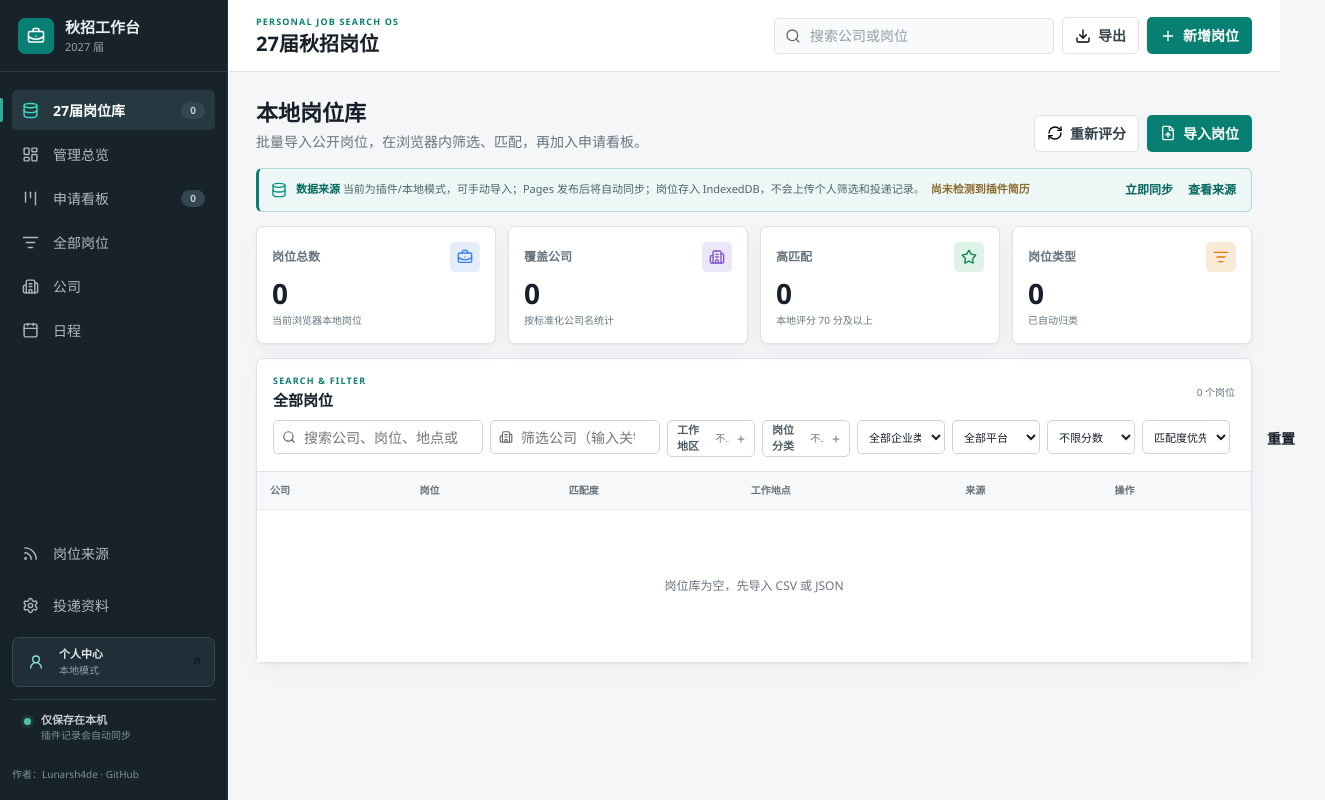
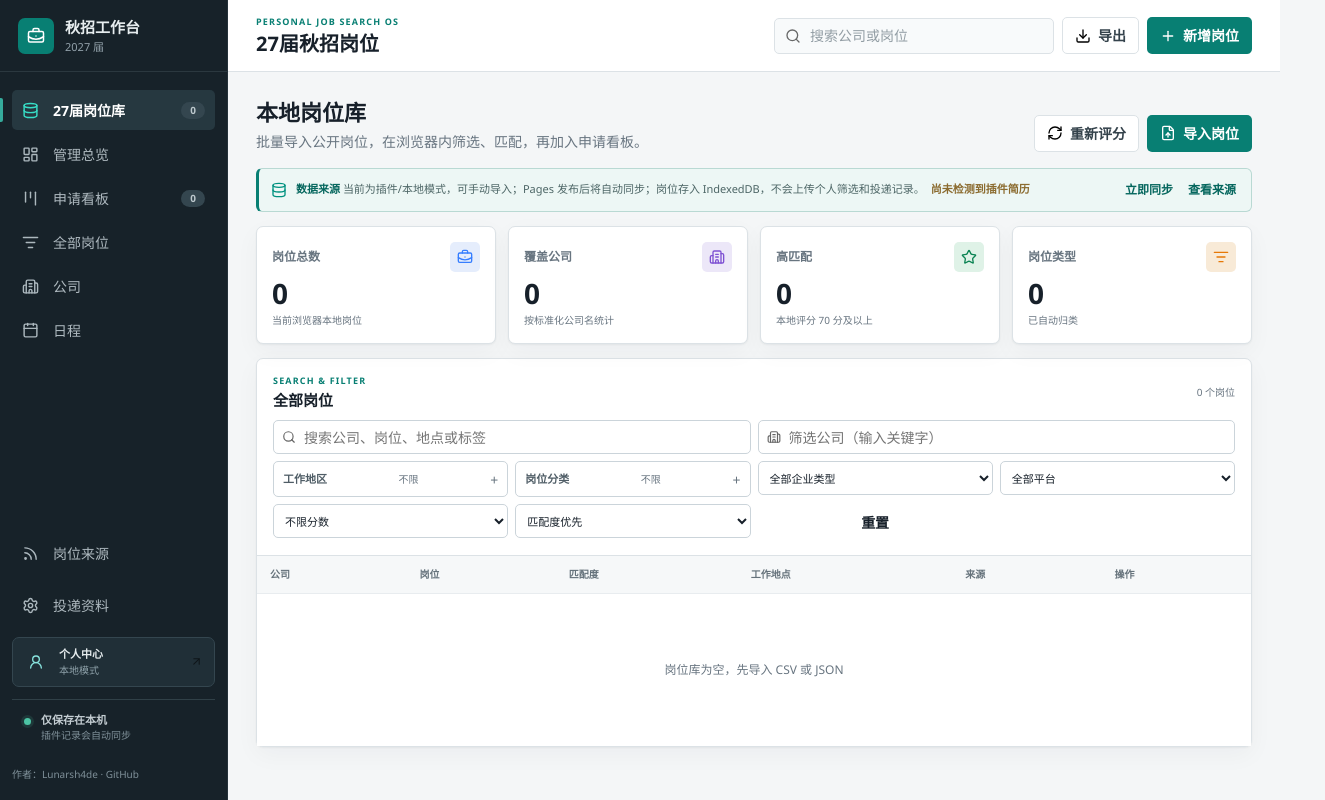
Before and after one commit to lunarsh4de/autumn-job-workbench, a browser extension: page resume-quick-apply/dashboard.html in a window 1280 px wide. Shown: the whole page, 1325 px wide, since content can reach past the window. Drawn offline with Linux system fonts and the light colour scheme; no server answers.

Commit message:
fix: wrap catalog filters on medium desktop

```diff
--- a/resume-quick-apply/dashboard.css
+++ b/resume-quick-apply/dashboard.css
@@ -349,6 +349,11 @@ dialog::backdrop { background: rgb(18 28 33 / 43%); backdrop-filter: blur(2px);
 .form-grid textarea { resize: vertical; }
 .dialog-actions { display: grid; grid-template-columns: auto 1fr auto auto; gap: 8px; padding-top: 14px; border-top: 1px solid var(--line); }
 
+@media (min-width: 1051px) and (max-width: 1400px) {
+  .catalog-filters { grid-template-columns: repeat(4, minmax(0, 1fr)); }
+  .catalog-search, .catalog-filter-input { grid-column: span 2; }
+}
+
 @media (max-width: 1050px) {
   .sidebar { width: 76px; }
   .workspace-brand { justify-content: center; padding: 16px 10px; }
```
